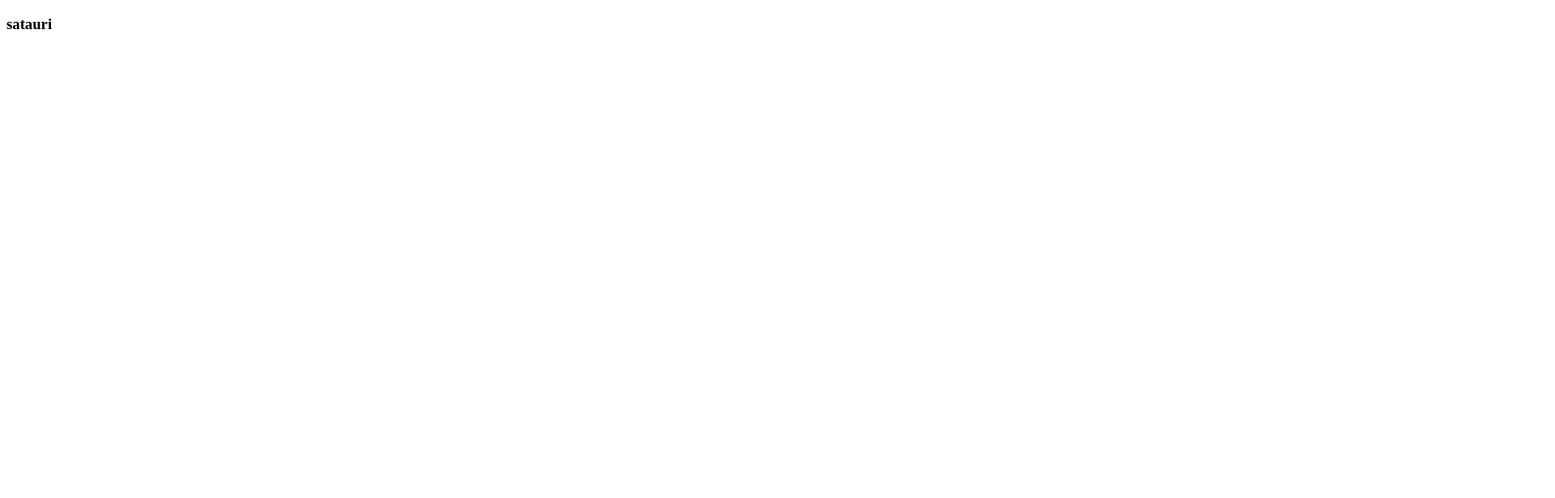
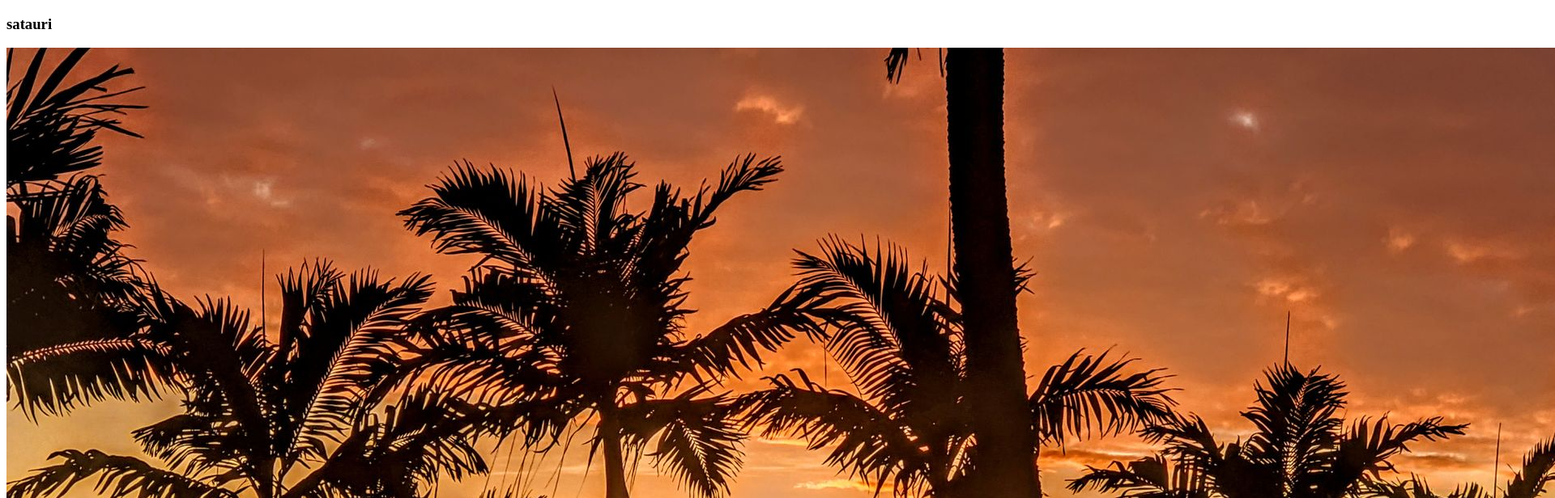
Before and after one commit to kristina-makalatia/lesson5-119, a plain HTML site: page index.html in a window 1280 px wide. Shown: the top 616 px of the page at 81% size, 1920 px wide, since content can reach past the window. Drawn offline with Linux system fonts and the light colour scheme.

Commit message:
add image

```diff
--- a/index.html
+++ b/index.html
@@ -5,6 +5,7 @@
 </head>
 <body>
 	<h3>satauri</h3>
+	<img src="images/image1.jpg" alt="image">
 
 </body>
 </html>
```
Also changed, not shown: images/image1.jpg (added).
